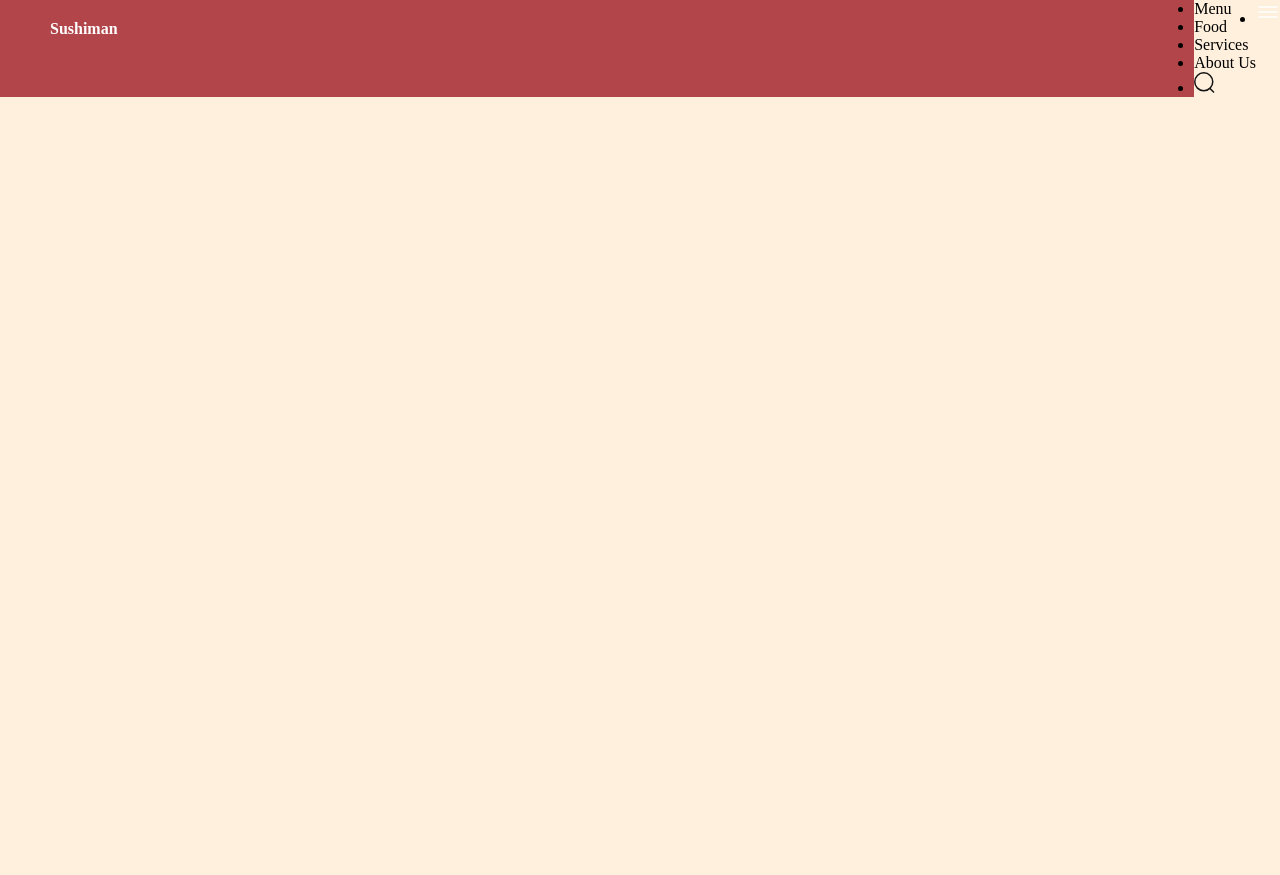
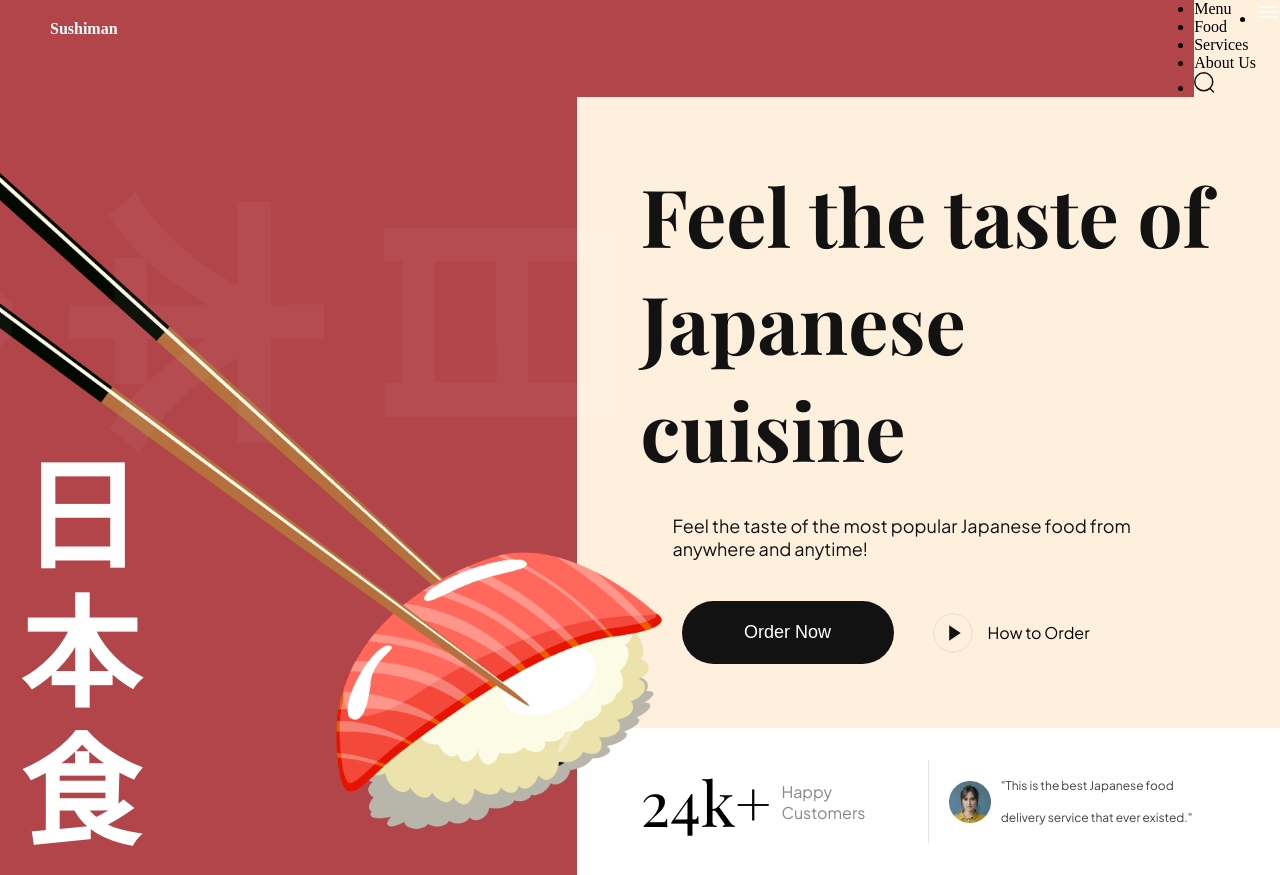
Before and after one commit to CCerdasDev/sushi, a website built with Vite: page index.html in a window 1280 px wide. Before the commit the page ends 800 px from the top, so only its background shows below. Built offline with nearby package versions, Linux system fonts and the light colour scheme.

Commit message:
Added hero section

```diff
--- /dev/null
+++ b/css/sections/hero.css
@@ -0,0 +1,174 @@
+.hero {
+    display: flex;
+    min-height: calc(100vh - 74px);
+    overflow: hidden;
+}
+
+.hero-image {
+    flex: 1;
+    display: flex;
+    flex-direction: column;
+
+    position: relative;
+    z-index: 5;
+}
+
+.hero-image img{
+    width: 120%;
+    height: 100%;
+    object-fit: contain;
+
+}
+
+.hero-image__overlay{
+    position: absolute;
+    inset: 0;
+    width: 100%;
+
+    background-color: var(--primary-color);
+    z-index: -1;
+}
+
+.hero-image h2 {
+    position: absolute;
+    bottom: 0;
+    padding: 20px;
+
+    font-family: var(--playfair-display);
+    font-weight: 700;
+    font-size: 120px;
+    line-height: 138px;
+    color: #fff;
+}
+
+.hero-content{
+    flex: 1.22;
+    display: flex;
+    justify-content: space-between;
+    flex-direction: column;
+}
+
+.hero-content-info {
+    padding: 64px;
+    flex: 1;
+    display: flex;
+    justify-content: center;
+    flex-direction: column;
+}
+
+.hero-content-info h1 {
+    font-size: 80px;
+    font-weight: 600px;
+    font-family: var(--playfair-display);
+    color: var(--secondary-color);
+}
+
+.hero-content-info p {
+    margin: 32px 0 0 32px;
+
+    font-family: var(--plus-jakarta-sans);
+    color: var(--secondary-color);
+    font-size: 18px;
+    font-weight: 400;
+}
+
+.hero-content__buttons {
+    margin: 41px 0 0 41px;
+    display: flex;
+    flex-wrap: wrap;
+    gap: 36px;
+}
+
+.hero-content__order-button {
+    padding: 20px;
+    border-radius: 36px;
+    min-width: 212px;
+    outline: none;
+    border: none;
+    background: var(--secondary-color);
+
+    cursor: pointer;
+
+    color: #fff;
+    font-weight: 500;
+    font-size: 18px;
+    line-height: 23px;
+}
+
+.hero-content__play-button {
+    border: none;
+    outline: none;
+    background: transparent;
+
+    display: flex;
+    align-items: center;
+
+    font-size: 16px;
+    line-height: 19px;
+    color: var(--black-200);
+    font-family: var(--plus-jakarta-sans);
+
+    cursor: pointer;
+}
+
+.hero-content__play-button img {
+    margin-right: 12px;
+
+    width: 46px;
+    height: 46px;
+    object-fit: contain;
+}
+
+.hero-content__testimonial {
+    padding: 32px 64px;
+
+    display: flex;
+    flex-wrap: wrap;
+    gap: 20px;
+
+    background: var(--color-white);
+}
+
+.hero-content__customer {
+    flex: 1;
+    gap: 10px;
+}
+
+.hero-content__customer h4 {
+    font-size: 62px;
+    font-weight: 400;
+    font-family: var(--playfair-display);
+}
+
+.hero-content__customer p {
+    font-size: 16px;
+    font-weight: 400;
+    font-family: var(--plus-jakarta-sans);
+    color: var(--secondary-color);
+    opacity: 0.5;
+}
+
+.hero-content__review {
+    flex: 1;
+    display: flex;
+    align-items: center;
+    gap: 10px;
+    padding-left: 20px;
+    border-left: 1px solid rgba(2, 2, 2, 0.1);
+    min-width: 200px;
+}
+
+.hero-content__review img {
+    width: 42px;
+    height: 42px;
+    object-fit: contain;
+}
+
+.hero-content__review p {
+    font-size: 12px;
+    font-weight: 400;
+    line-height: 32px;
+    font-family: var(--plus-jakarta-sans);
+    color: var(--secondary-color);
+    opacity: 0.8;
+}
--- a/css/style.css
+++ b/css/style.css
@@ -3,12 +3,12 @@
 
 /* other css file imports */
 @import url("sections/header.css");
-/*@import url("sections/hero.css");
+@import url("sections/hero.css");
 @import url("sections/about.css");
 @import url("sections/popular.css");
 @import url("sections/trending.css");
 @import url("sections/subscribe.css");
-@import url("sections/footer.css"); */
+@import url("sections/footer.css");
 
 /* CSS variables for reusablity across all files (including above imported) */
 :root {
--- a/index.html
+++ b/index.html
@@ -45,6 +45,51 @@
       </nav>
     </header>
 
+    <section class="hero">
+      <div class="hero-image">
+        <img src="assets/sushi-1.png" alt="Sushi"/>
+
+        <h2>
+          日 <br/>
+          本 <br/>
+          食 <br/>
+        </h2>
+
+        <div class="hero-image__overlay">
+
+      </div>
+
+      </div>
+
+      <div class="hero-content">
+        <div class="hero-content-info">
+          <h1>Feel the taste of Japanese cuisine</h1>
+          <p>Feel the taste of the most popular Japanese food from anywhere and anytime!</p>
+
+          <div class="hero-content__buttons">
+            <button class="hero-content__order-button">Order Now</button>
+            <button class="hero-content__play-button">
+              <img src="assets/play-circle.svg" alt="play"/>
+              How to Order
+            </button>
+          </div>
+        </div>
+        <div class="hero-content__testimonial">
+          <div class="hero-content__customer flex-center">
+            <h4>24<span>k+</span></h4>
+            <p>Happy Customers</p>
+          </div>
+
+          <div class="hero-content__review">
+            <img src="assets/user.png" alt="user"/>
+            <p>"This is the best Japanese food delivery service that ever existed."</p>
+
+          </div>
+        </div>
+      </div>
+
+    </section>
+
     <script src="js/script.js" type="module"></script>
   </body>
 </html>
```
Also changed, not shown: css/sections/about.css (added), css/sections/footer.css (added), css/sections/popular.css (added), css/sections/subscribe.css (added), css/sections/trending.css (added).
